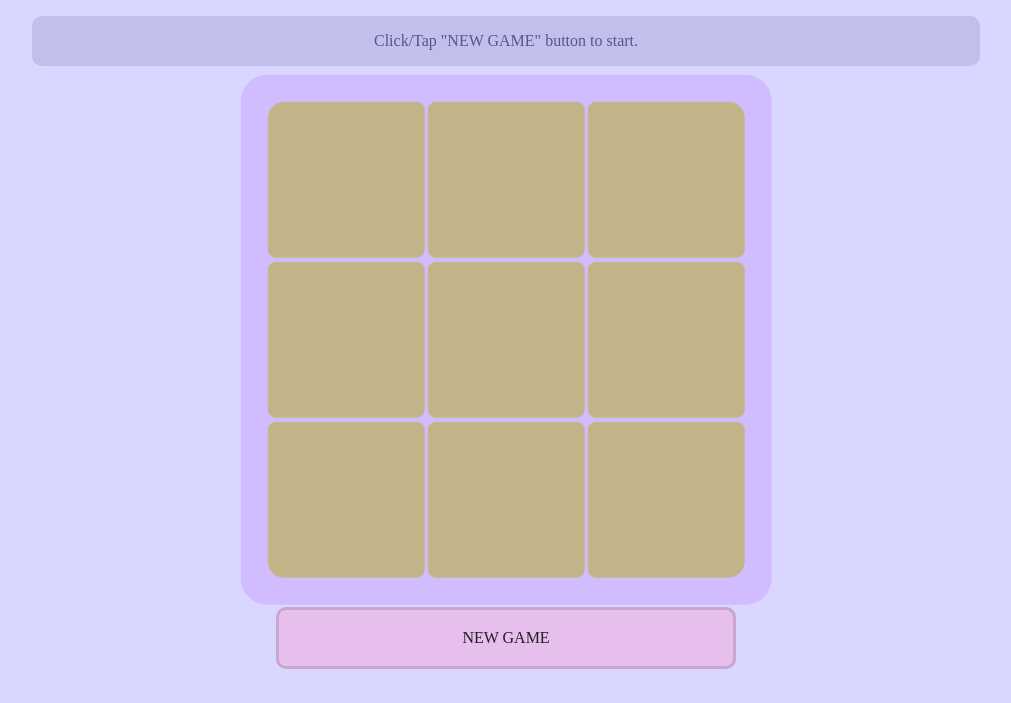
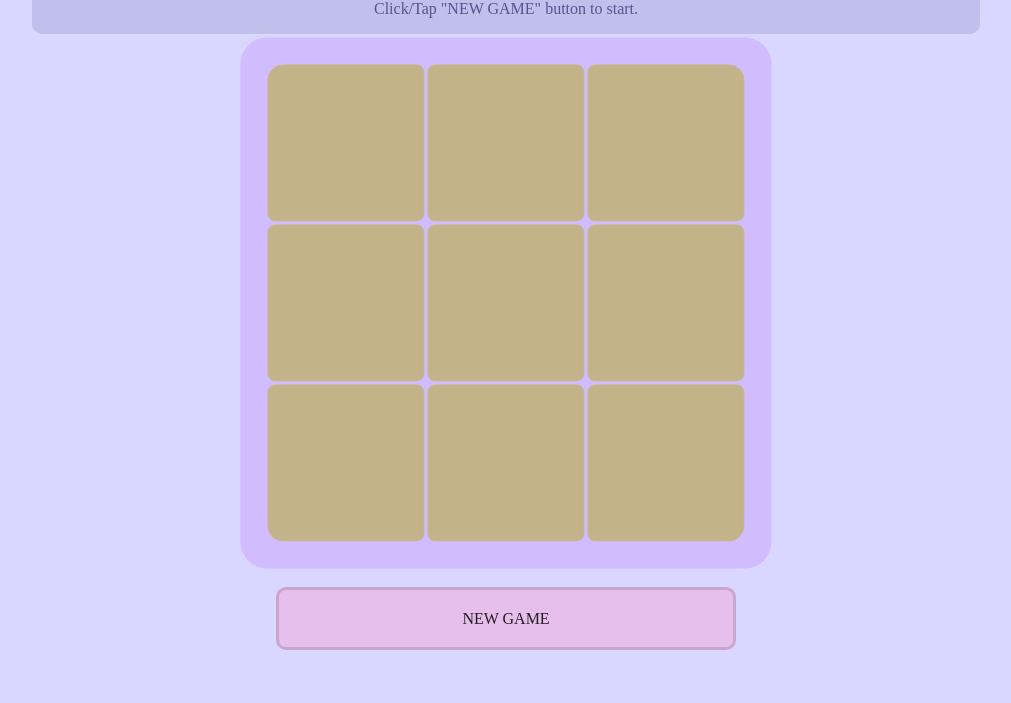
Before and after one commit to lexolf/tic-tac-toe, a plain HTML site: page index.html in a window 1280 px wide. Shown: the part 97-800 px from the top of the page, without its empty margins (134-1145 px from the left). Drawn offline with Linux system fonts and the light colour scheme.

Commit message:
Fix to styling on screen sizes

```diff
--- a/style.css
+++ b/style.css
@@ -118,8 +118,8 @@ body {
 .game {
     display: flex;
     flex-direction: column;
-    height: 95vmin;
-    margin: 1em auto;
+    height: 95vh;
+    /* margin: 1em auto; */
 }
 
 .game__header {
@@ -128,7 +128,7 @@ body {
     flex-direction: column;
     text-align: center;
     align-items: center;
-    margin-bottom: 3em;
+    /* margin-bottom: 3em; */
 }
 
 .game__title {
@@ -144,16 +144,16 @@ body {
     flex: 1;
     background-color: rgb(193, 191, 236);
     color: rgb(87, 84, 143);
-    margin: 2em 0;
+    margin: 0.5em 0;
     padding: 1em 0;
     width: 75%;
     border-radius: 10px;
 }
 
 .game__container {
-    flex: 5;
-    position: relative;
-    margin: 5em 0 3em 0;
+    flex: 5 0;
+    /* position: relative;
+    margin: 5em 0 3em 0; */
 }
 
 .game__board {
@@ -209,7 +209,7 @@ body {
     display: flex;
     flex-direction: row;
     width: 60vmin;
-    margin: 6em auto 0 auto;
+    margin: 0 auto 0 auto;
     text-align: center;
     align-items: center;
 }
```
